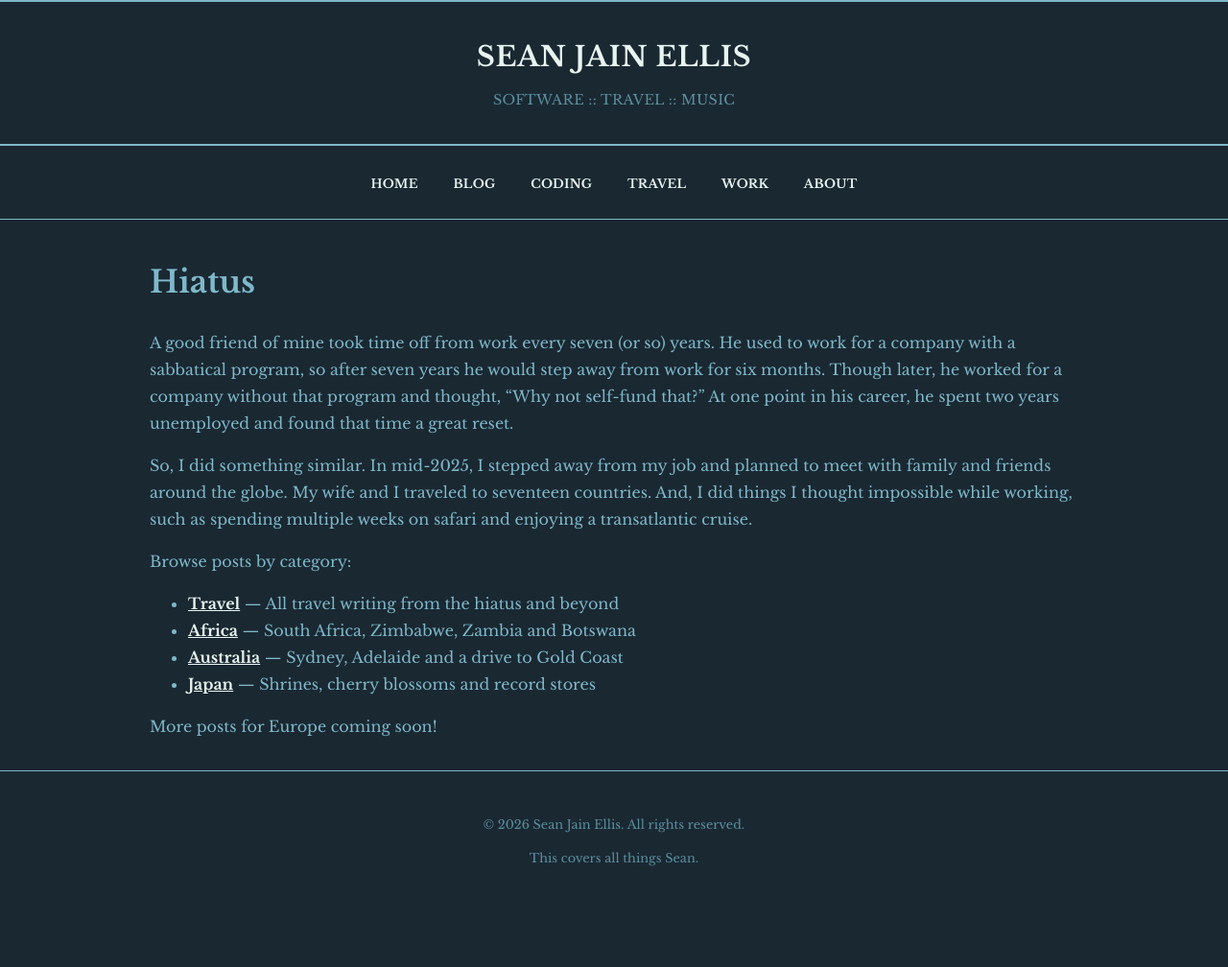
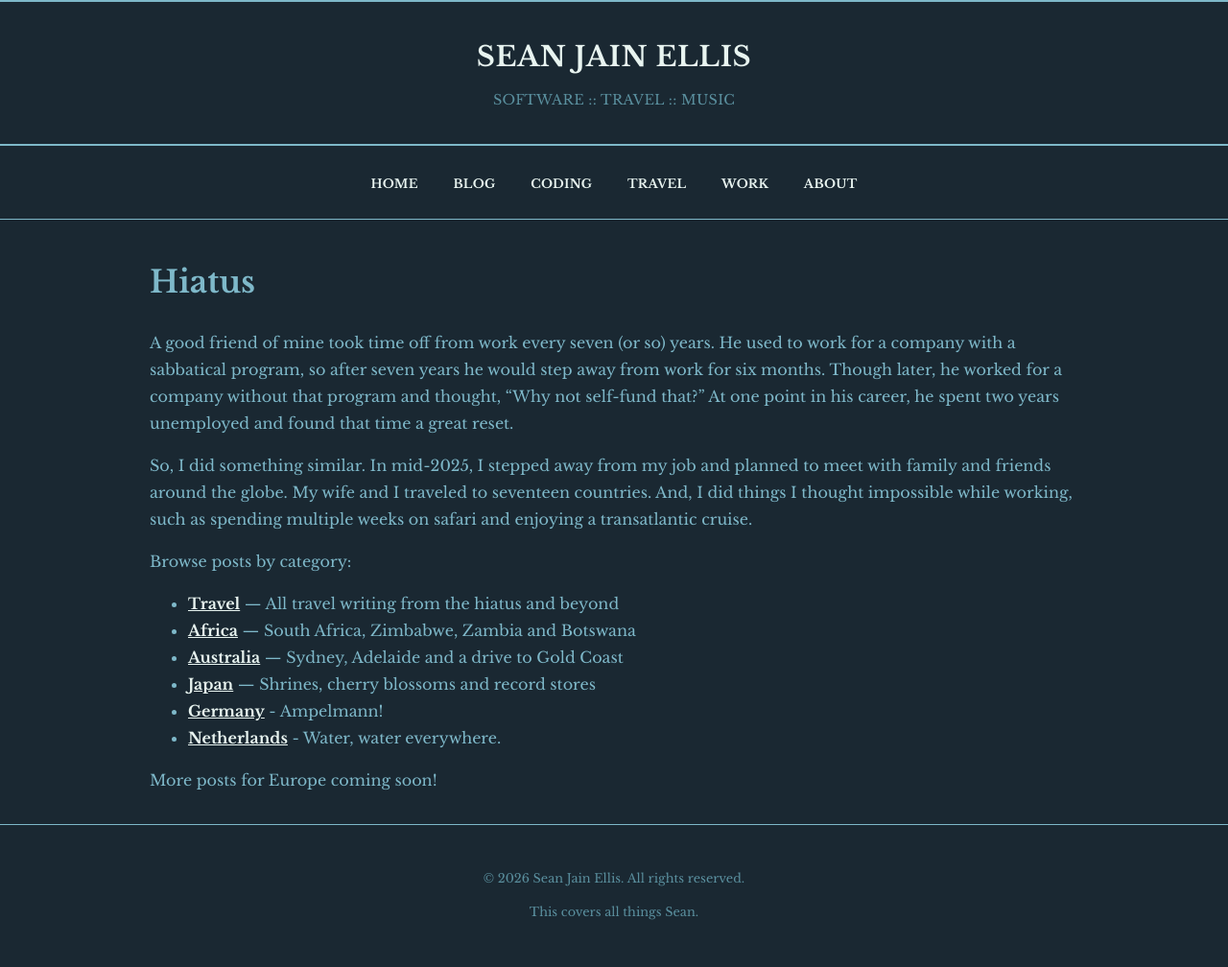
Before and after one commit to bandarji/bandarji.github.io, a Jekyll site: the page built from hiatus.md, in a window 1280 px wide. Shown: the whole page at 96% size. Built offline with Jekyll 4.4.1, drawn with Linux system fonts in a browser that asks for light colours; our own code applies the rules of GitHub Pages for plain Markdown files; before the commit the page ends 952 px from its top, so only the background shows below that.

Commit message:
Added a couple of Europe locations

```diff
--- a/hiatus.md
+++ b/hiatus.md
@@ -26,6 +26,8 @@ Browse posts by category:
 - **[Africa][africa]** — South Africa, Zimbabwe, Zambia and Botswana
 - **[Australia][australia]** — Sydney, Adelaide and a drive to Gold Coast
 - **[Japan][japan]** — Shrines, cherry blossoms and record stores
+- **[Germany][germany]** - Ampelmann!
+- **[Netherlands][netherlands]** - Water, water everywhere.
 
 More posts for Europe coming soon!
 
@@ -33,3 +35,5 @@ More posts for Europe coming soon!
 [africa]: /categories/africa/
 [australia]: /categories/australia/
 [japan]: /categories/japan/
+[germany]: /categories/germany/
+[netherlands]: /categories/netherlands/
```
